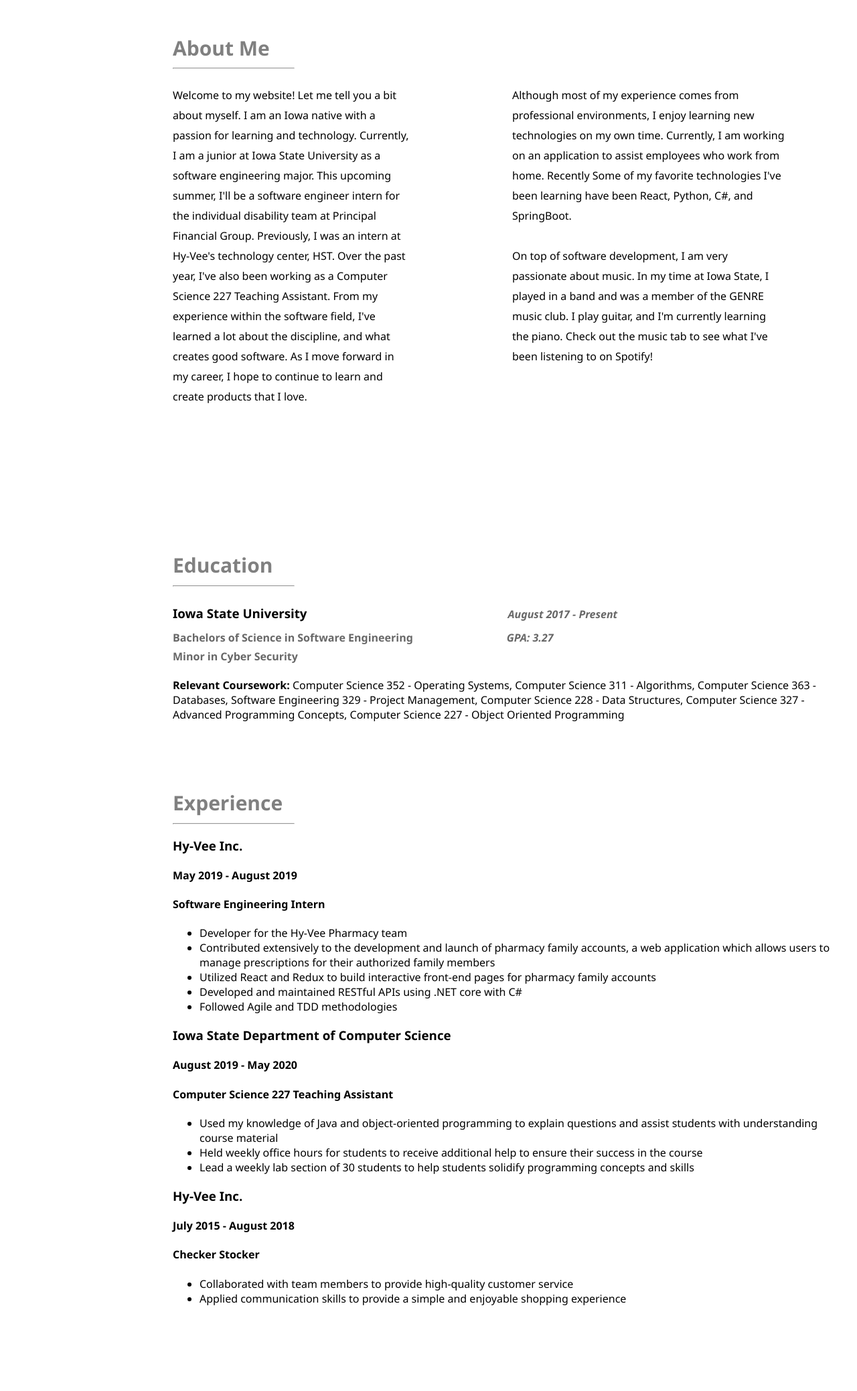
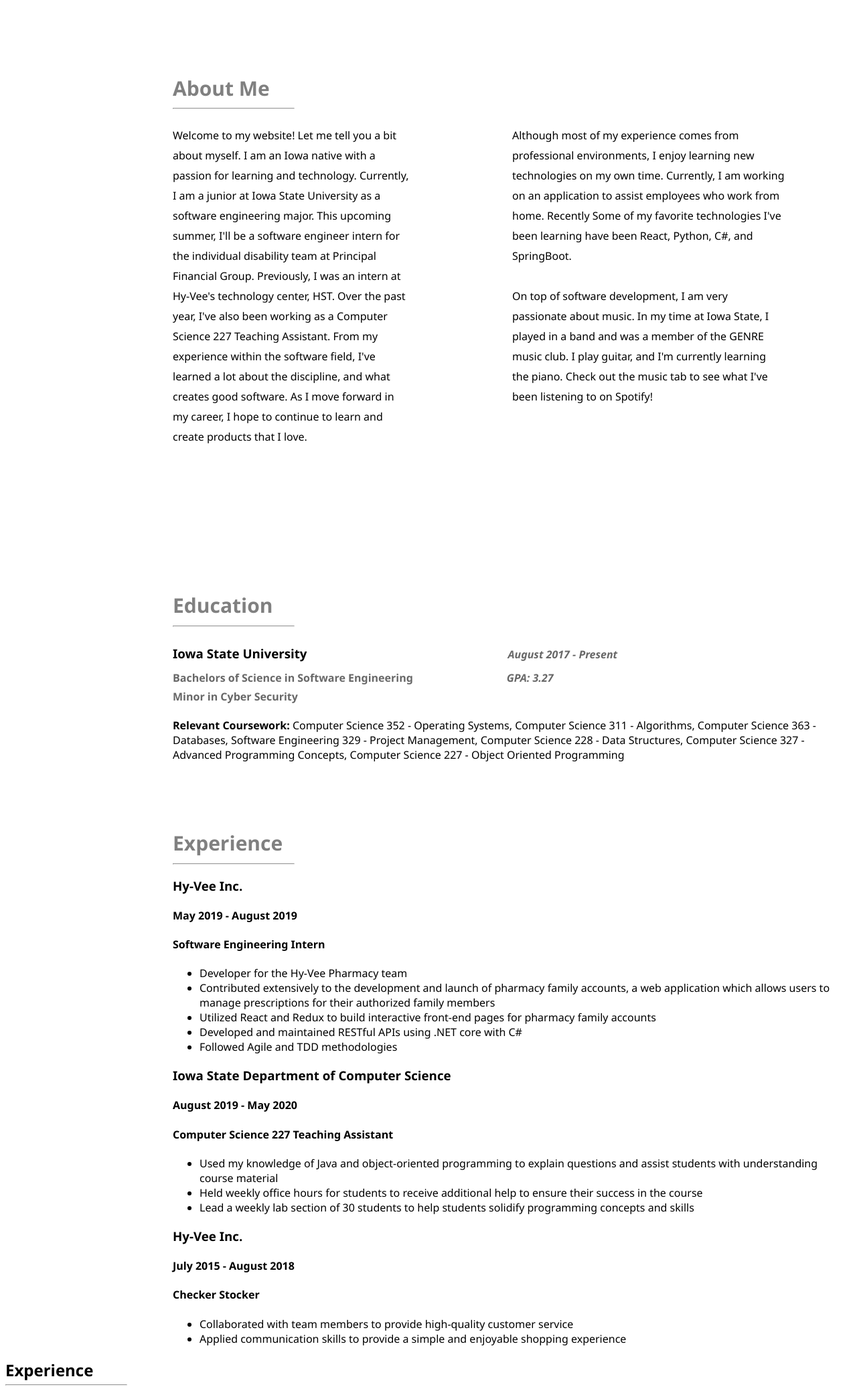
Before and after one commit to dms909/New-Website, a React (Create React App) app: page / in a window 1280 px wide. Shown: the part 903-2980 px from the top of the page at 67% size. Before the commit the page ends 2869 px from the top, so only its background shows below. Built offline with nearby package versions, Linux system fonts and the light colour scheme.

Commit message:
Fixed CSS

```diff
--- a/src/App.js
+++ b/src/App.js
@@ -3,6 +3,7 @@ import Header from './components/Header';
 import AboutMe from './components/AboutMe';
 import Education from './components/Education';
 import Experience from './components/Experience';
+import PersonalProjects from './components/PersonalProjects'
 
 function App() {
   return (
@@ -11,6 +12,7 @@ function App() {
       <AboutMe />
       <Education />
       <Experience />
+      <PersonalProjects />
     </div>
   );
 }
--- /dev/null
+++ b/src/components/PersonalProjects.js
@@ -0,0 +1,12 @@
+import React from 'react';
+
+const PersonalProjects = () => {
+    return (
+        <div className="PersonalProjects">
+            <h2>Experience</h2>
+            <hr align="left"/>
+        </div>
+     );
+}
+
+export default PersonalProjects;
--- a/src/index.css
+++ b/src/index.css
@@ -25,7 +25,7 @@ hr {
 }
 
 .AboutMe {
-  margin-top: 490px;
+  margin-top: 550px;
   margin-left: 250px;
 }
 
```
Also changed, not shown: photos/exercyze.png (added).
